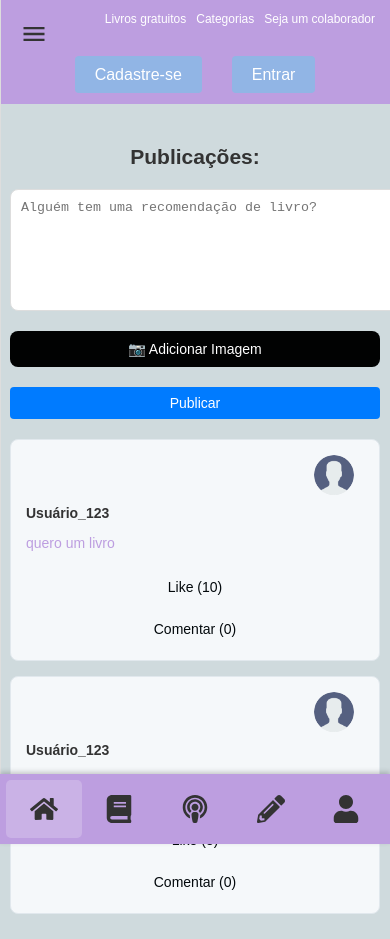
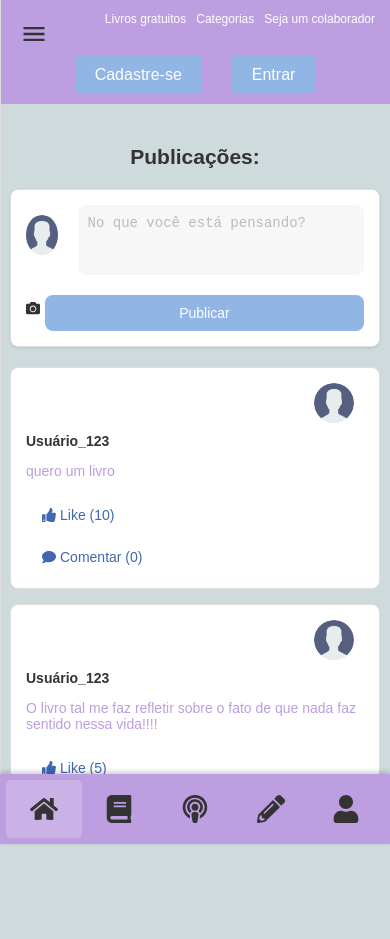
Before and after one commit to lopes7890/Babylon-MVP, a React (Vite) app: page /feed in a window 390 px wide. After the commit the page ends 867 px from the top, so only its background shows below. Built offline with nearby package versions, Linux system fonts and the light colour scheme.

Commit message:
Enhance UI and functionality across multiple components, improve styling and responsiveness, add new icons

```diff
--- a/src/Components/BookSearch/BookSearch.css
+++ b/src/Components/BookSearch/BookSearch.css
@@ -180,11 +180,15 @@ button.btn:hover {
   width: 150px;
   text-align: center;
   box-shadow: 0 2px 5px rgba(0, 0, 0, 0.1);
+  background-color: #fff;
+  padding: 16px;
+  border-radius: 8px;
 }
 
 .book-item img {
   max-width: 100%;
-  border-radius: 4px;
+  height: auto;
+  border-radius: 8px;
 }
 
 @media (max-width: 768px) {
@@ -207,6 +211,10 @@ button.btn:hover {
   .book-item {
     width: 120px;
   }
+
+  .book-item img {
+    border-radius: 6px;
+  }
 }
 
 @media (max-width: 480px) {
@@ -227,4 +235,8 @@ button.btn:hover {
   .book-item {
     width: 100px;
   }
+
+  .book-item img {
+    border-radius: 4px;
+  }
 }
--- a/src/Pages/Feed.jsx
+++ b/src/Pages/Feed.jsx
@@ -1,4 +1,5 @@
 import React, { useState } from 'react';
+import { FaThumbsUp, FaComment, FaCamera } from 'react-icons/fa';
 import './css/Feed.css';
 import perfil from '../assets/perfil_padrao.png';
 
@@ -21,7 +22,7 @@ function Feed() {
       image: null,
       likes: 5,
       comments: [],
-    }
+    },
   ]);
 
   const [newPost, setNewPost] = useState('');
@@ -39,7 +40,9 @@ function Feed() {
 
   const handlePostSubmit = () => {
     if (newPost.trim() || newImage) {
-      setPosts([...posts, {
+      setPosts([
+        ...posts,
+        {
           id: posts.length + 1,
           user: 'Usuário_123',
           avatar: perfil,
@@ -47,47 +50,58 @@ function Feed() {
           image: newImage,
           likes: 0,
           comments: [],
-      }]);
+        },
+      ]);
       setNewPost('');
       setNewImage(null);
     }
   };
 
   const handleLike = (postId) => {
-    setPosts(posts.map(post =>
+    setPosts(
+      posts.map((post) =>
         post.id === postId ? { ...post, likes: post.likes + 1 } : post
-    ));
+      )
+    );
   };
 
   const handleComment = (postId, comment) => {
-    setPosts(posts.map(post =>
-      post.id === postId ? { ...post, comments: [...post.comments, comment] } : post
-    ));
+    setPosts(
+      posts.map((post) =>
+        post.id === postId
+          ? { ...post, comments: [...post.comments, comment] }
+          : post
+      )
+    );
   };
 
   return (
     <div className="feed-container">
       <h2>Publicações:</h2>
       <div className="new-post">
+        <div className="new-post-header">
+          <div className="avatar" style={{ backgroundImage: `url(${perfil})` }}></div>
           <textarea
             value={newPost}
             onChange={handlePostChange}
-          placeholder="Alguém tem uma recomendação de livro?"
-        />
-        <div className="file-input-wrapper">
-          <button className="file-button">
-            <span role="img" aria-label="upload">📷</span> Adicionar Imagem
-          </button>
-          <input
-            type="file"
-            accept="image/*"
-            onChange={handleImageChange}
+            placeholder="No que você está pensando?"
           />
         </div>
+        {newImage && (
+          <div className="new-post-image-preview">
+            <img src={newImage} alt="Preview" />
+          </div>
+        )}
+        <div className="new-post-actions">
+          <label className="file-input-label">
+            <FaCamera className="file-input-icon" />
+            <input type="file" accept="image/*" onChange={handleImageChange} />
+          </label>
           <button onClick={handlePostSubmit}>Publicar</button>
         </div>
+      </div>
       <div className="posts-list">
-        {posts.map(post => (
+        {posts.map((post) => (
           <div key={post.id} className="post">
             <div className="post-header">
               <div
@@ -97,19 +111,25 @@ function Feed() {
               <span className="user">{post.user}</span>
             </div>
             <p>{post.content}</p>
-            {post.image && <img src={post.image} alt="Post" className="post-image" />}
+            {post.image && (
+              <img src={post.image} alt="Post" className="post-image" />
+            )}
             <div className="post-actions">
               <button onClick={() => handleLike(post.id)}>
-                Like ({post.likes})
+                <FaThumbsUp /> Like ({post.likes})
               </button>
-              <button onClick={() => handleComment(post.id, 'Comentário Exemplo')}>
-                Comentar ({post.comments.length})
+              <button
+                onClick={() => handleComment(post.id, 'Comentário Exemplo')}
+              >
+                <FaComment /> Comentar ({post.comments.length})
               </button>
             </div>
             {post.comments.length > 0 && (
               <div className="post-comments">
                 {post.comments.map((comment, index) => (
-                  <p key={index} className="comment">{comment}</p>
+                  <p key={index} className="comment">
+                    {comment}
+                  </p>
                 ))}
               </div>
             )}
--- a/src/Pages/css/Feed.css
+++ b/src/Pages/css/Feed.css
@@ -6,42 +6,79 @@
 
 .new-post {
   margin-bottom: 20px;
+  padding: 15px;
+  border-radius: 8px;
+  background-color: #fff;
+  box-shadow: 0 1px 3px rgba(0, 0, 0, 0.1);
+  border: 1px solid #ddd;
+}
+
+.new-post-header {
   display: flex;
-    flex-direction: column;
+  align-items: center;
+  margin-bottom: 10px;
 }
 
 .new-post textarea {
   width: 100%;
-    height: 100px;
-    margin-bottom: 10px;
+  height: 50px;
+  margin-left: 10px;
+  border: none;
+  resize: none;
+  outline: none;
+  font-size: 14px;
   padding: 10px;
+  background-color: #f7f7f7;
   border-radius: 8px;
-    border: 1px solid #ddd;
 }
 
-  .file-input-wrapper {
-    position: relative;
-    display: inline-block;
-    margin-bottom: 10px;
+.new-post textarea::placeholder {
+  color: #bbb;
 }
 
-  .file-button {
-    background-color: #010202;
-    color: white;
-    padding: 10px 20px;
+.new-post-image-preview {
+  margin-top: 10px;
+}
+
+.new-post-image-preview img {
+  max-width: 100%;
   border-radius: 8px;
-    border: none;
+}
+
+.new-post-actions {
+  display: flex;
+  justify-content: space-between;
+  align-items: center;
+  margin-top: 10px;
+}
+
+.file-input-label {
+  display: flex;
+  align-items: center;
   cursor: pointer;
 }
 
-  .file-input-wrapper input[type="file"] {
-    opacity: 0;
-    position: absolute;
-    left: 0;
-    top: 0;
-    width: 100%;
-    height: 100%;
+.file-input-label .file-input-icon {
+  margin-right: 5px;
+}
+
+.file-input-label input {
+  display: none;
+}
+
+.new-post-actions button {
+  background-color: #91b5e5;
+  color: white;
+  border: none;
+  border-radius: 8px;
+  padding: 10px 20px;
   cursor: pointer;
+  font-size: 14px;
+  transition: background-color 0.3s;
+}
+
+.new-post-actions button:hover {
+  background-color: #85aad9;
 }
 
 .posts-list {
@@ -52,8 +89,8 @@
   padding: 15px;
   margin-bottom: 15px;
   border-radius: 8px;
-    background-color: #f5f8fa;
-    border: 1px solid #e1e8ed;
+  background-color: #fff;
+  border: 1px solid #ddd;
 }
 
 .post-header {
@@ -91,8 +128,15 @@
 .post-actions button {
   background: none;
   border: none;
-    color: #03090c;
+  color: #4267b2;
   cursor: pointer;
+  display: flex;
+  align-items: center;
+  gap: 4px;
+}
+
+.post-actions button:hover {
+  color: #365899;
 }
 
 .comment {
@@ -117,7 +161,7 @@
     align-items: flex-start;
   }
 
-    .file-button {
+  .new-post-actions button {
     width: 100%;
     text-align: center;
   }
--- a/src/Pages/css/Profile.css
+++ b/src/Pages/css/Profile.css
@@ -1,51 +1,35 @@
-/* Estilização geral do container do perfil */
+/* Container geral do perfil */
 .profile-container {
-  height: 100vh;
+  min-height: 100vh;
   display: flex;
   flex-direction: column;
   align-items: center;
-  background-color: #a8c5eb;
+  background-color: #e9ecef;
   padding: 20px;
-  border-radius: 10px;
-  color: white;
+  color: #343a40;
+  box-shadow: 0 4px 8px rgba(0, 0, 0, 0.1);
 }
 
-.followers-container {
+/* Informações iniciais do usuário */
+.infos-initial {
   display: flex;
   flex-direction: column;
-  gap: 5px;
-}
-
-.infos-initial {
-  /* display: flex; */
-  /* align-items: center; */
-  /* justify-content: center; */
-  flex-direction: column;
+  align-items: center;
+  margin-bottom: 20px;
 }
 
 .userName {
-  text-transform: uppercase;
-  /* display: block; */
+  font-size: 1.2em;
+  margin-bottom: 10px;
+  font-weight: bold;
 }
 
-/* Botão de edição de avatar */
-.editar {
-  position: absolute;
-  bottom: -10px;
-  right: -10px;
-  width: 30px;
-  color: #b9a2a2;
-  padding: 5px;
-  border-radius: 50%;
-  cursor: pointer;
-}
-
-/* Estilização da seção de informações do usuário */
+/* Informações do usuário */
 .user-info {
-  background-color: #52a3e2;
+  background-color: #ffffff;
   padding: 20px;
   border-radius: 10px;
-  width: 80%;
+  width: 100%;
   max-width: 400px;
   box-shadow: 0 4px 8px rgba(0, 0, 0, 0.1);
   text-align: center;
@@ -57,19 +41,29 @@
   position: relative;
   width: 80px;
   height: 80px;
-  background-color: #00000017;
+  background-color: #dee2e6;
   border-radius: 50%;
   margin: 0 auto 10px;
   background-size: cover;
   background-position: center;
 }
 
-/* Ocultando o input de arquivo */
-#avatar-upload {
-  display: none;
+.avatar-edit-icon {
+  position: absolute;
+  bottom: 0;
+  right: 0;
+  background-color: #6c757d;
+  color: #ffffff;
+  padding: 5px;
+  border-radius: 50%;
+  cursor: pointer;
+  display: flex;
+  align-items: center;
+  justify-content: center;
+  font-size: 1.2em;
 }
 
-/* Estilização das estatísticas do usuário */
+/* Estatísticas do usuário */
 .stats {
   display: flex;
   justify-content: space-around;
@@ -77,35 +71,39 @@
 }
 
 .stats p {
-  color: white;
+  margin: 0;
+  font-size: 1em;
 }
 
-/* Seção de saldo e botão */
+/* Saldo e botão de saque */
 .balance {
   margin-top: 10px;
 }
 
 .balance p {
-  color: white;
+  margin-bottom: 10px;
 }
 
 .balance button {
-  width: 100%;
-  max-width: 350px;
-  background-color: #844dff;
+  background-color: #28a745;
+  color: #ffffff;
   border: none;
   padding: 10px 20px;
-  border-radius: 20px;
-  color: white;
+  border-radius: 5px;
   cursor: pointer;
+  transition: background-color 0.3s;
 }
 
-/* Seção do best-seller */
+.balance button:hover {
+  background-color: #218838;
+}
+
+/* Seção do mais vendido */
 .best-seller {
-  background-color: #52a3e2;
+  background-color: #ffffff;
   padding: 20px;
   border-radius: 10px;
-  width: 80%;
+  width: 100%;
   max-width: 400px;
   box-shadow: 0 4px 8px rgba(0, 0, 0, 0.1);
   text-align: center;
@@ -115,18 +113,19 @@
 .best-seller .book-cover {
   width: 60px;
   height: 80px;
-  background-color: #f469c7;
+  background-color: #dee2e6;
   margin: 10px auto;
   background-size: cover;
   background-position: center;
+  position: relative;
 }
 
 /* Seção dos livros publicados */
 .published-books {
-  background-color: #52a3e2;
+  background-color: #ffffff;
   padding: 20px;
   border-radius: 10px;
-  width: 80%;
+  width: 100%;
   max-width: 400px;
   box-shadow: 0 4px 8px rgba(0, 0, 0, 0.1);
   text-align: center;
@@ -135,17 +134,32 @@
 .published-books .books {
   display: flex;
   justify-content: space-around;
-  margin-top: 10px;
   flex-wrap: wrap;
 }
 
 .published-books .book-cover {
   width: 60px;
   height: 80px;
-  background-color: #f469c7;
+  background-color: #dee2e6;
   margin: 10px 0;
   background-size: cover;
   background-position: center;
+  position: relative;
+}
+
+.icon-edit {
+  position: absolute;
+  bottom: 5px;
+  right: 5px;
+  background-color: #6c757d;
+  color: #ffffff;
+  padding: 5px;
+  border-radius: 50%;
+  cursor: pointer;
+  display: flex;
+  align-items: center;
+  justify-content: center;
+  font-size: 1em;
 }
 
 /* Responsividade para dispositivos menores */
```
Also changed, not shown: src/Pages/Profile.jsx (+11 -14 lines). Lines whose indentation alone changed are shown as unchanged.
